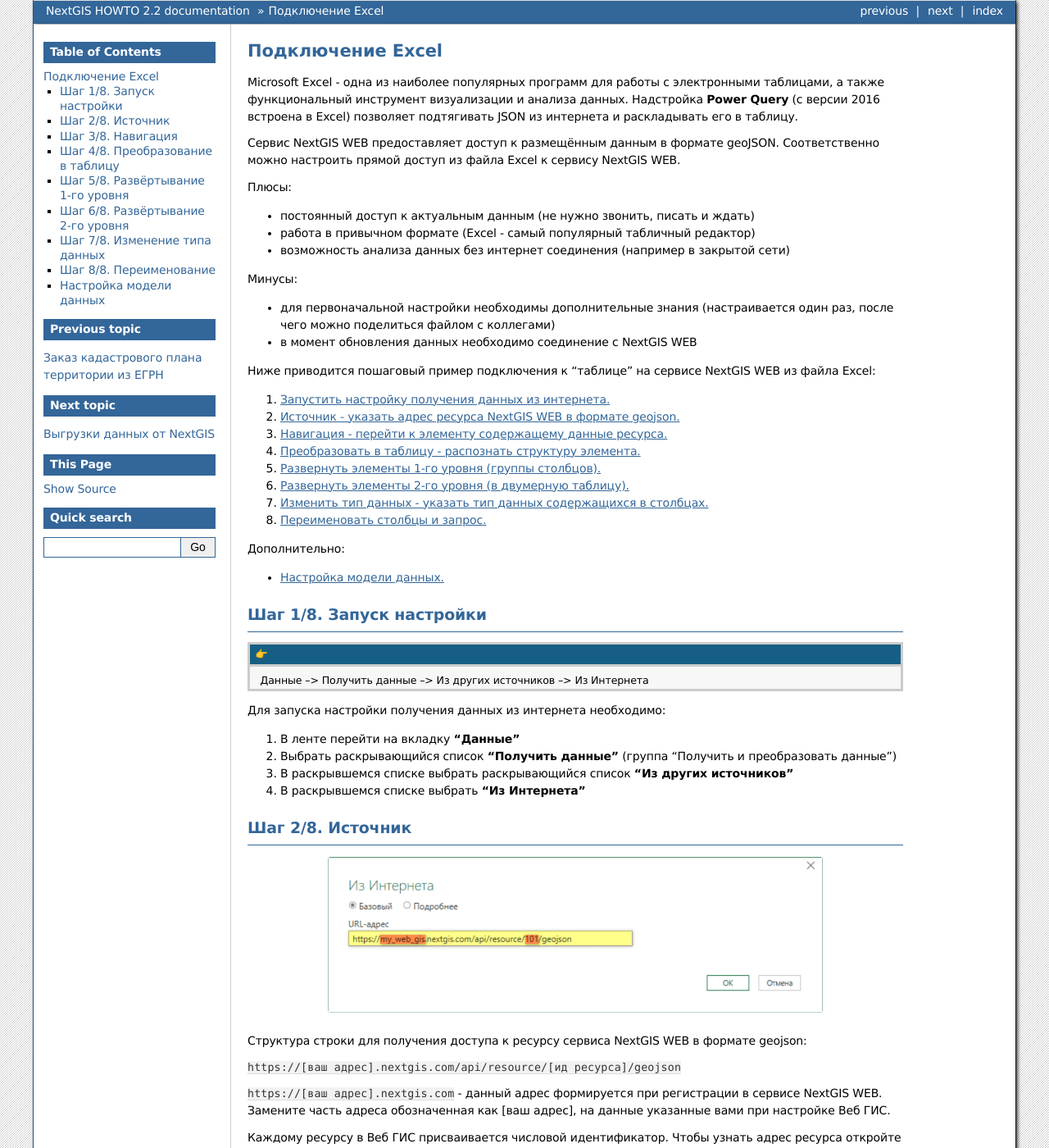
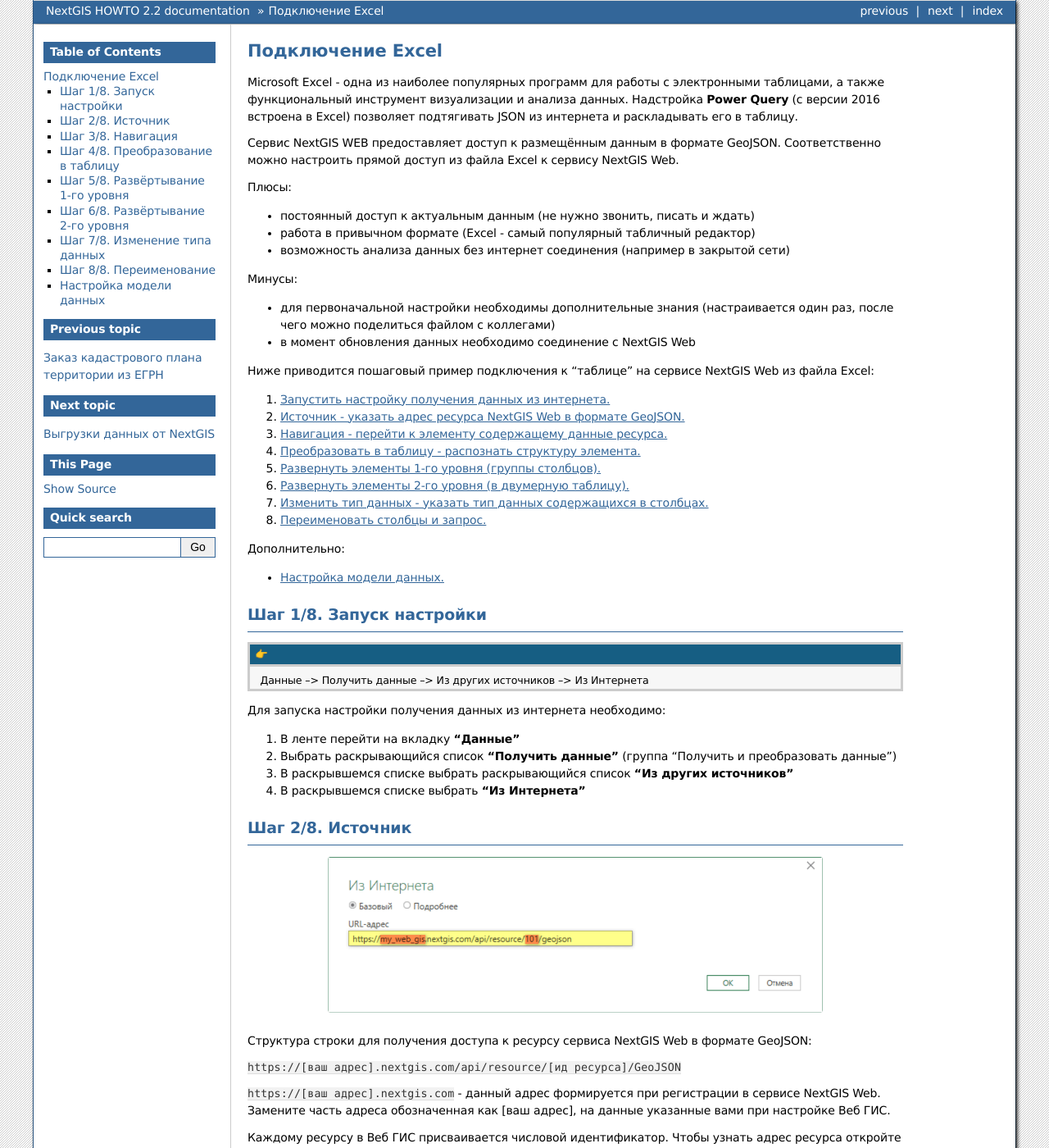
Before and after one commit to nextgis/docs_howto, a Sphinx documentation site: the page built from source/excel.rst, in a window 1280 px wide and 1400 px high. Shown: the whole window at 82% size. Built offline with Sphinx 7.4.7, drawn with Linux system fonts in a browser that asks for light colours; formulas are drawn with MathJax 3; some of the changed text lies outside the part shown.

```diff
--- a/source/excel.rst
+++ b/source/excel.rst
@@ -4,7 +4,7 @@
 Microsoft  Excel -  одна  из  наиболее  популярных  программ  для  работы  с  электронными  таблицами,  а также  функциональный  инструмент  визуализации  и  анализа  данных.  Надстройка **Power Query** (с версии 2016 встроена в Excel) позволяет подтягивать JSON из интернета и раскладывать его в таблицу.
 
 Сервис NextGIS  WEB предоставляет  доступ  к  размещённым  данным  в  формате
-geoJSON. Соответственно  можно настроить прямой доступ из файла Excel к сервису NextGIS WEB.
+GeoJSON. Соответственно  можно настроить прямой доступ из файла Excel к сервису NextGIS Web.
 
 Плюсы:
 
@@ -15,13 +15,13 @@ geoJSON. Соответственно  можно настроить прямо
 Минусы:
 
 * для первоначальной настройки необходимы дополнительные знания (настраивается один раз, после чего можно поделиться файлом с коллегами)
-* в момент обновления данных необходимо соединение с NextGIS WEB
+* в момент обновления данных необходимо соединение с NextGIS Web
 
 
-Ниже приводится пошаговый пример подключения к "таблице" на сервисе NextGIS WEB из файла Excel:
+Ниже приводится пошаговый пример подключения к "таблице" на сервисе NextGIS Web из файла Excel:
 
 1. `Запустить настройку получения данных из интернета. <https://docs.nextgis.ru/docs_howto/source/excel.html#get-data>`_
-2. `Источник - указать адрес ресурса NextGIS WEB в формате geojson. <https://docs.nextgis.ru/docs_howto/source/excel.html#source>`_
+2. `Источник - указать адрес ресурса NextGIS Web в формате GeoJSON. <https://docs.nextgis.ru/docs_howto/source/excel.html#source>`_
 3. `Навигация - перейти к элементу содержащему данные ресурса. <https://docs.nextgis.ru/docs_howto/source/excel.html#query>`_
 4. `Преобразовать в таблицу - распознать структуру элемента. <https://docs.nextgis.ru/docs_howto/source/excel.html#trasform>`_
 5. `Развернуть элементы 1-го уровня (группы столбцов). <https://docs.nextgis.ru/docs_howto/source/excel.html#deploy-one>`_
@@ -61,11 +61,11 @@ geoJSON. Соответственно  можно настроить прямо
    :align: center
    :width: 16cm
 
-Структура строки для получения доступа к ресурсу сервиса NextGIS WEB в формате geojson:
+Структура строки для получения доступа к ресурсу сервиса NextGIS Web в формате GeoJSON:
 
-``https://[ваш адрес].nextgis.com/api/resource/[ид ресурса]/geojson``
+``https://[ваш адрес].nextgis.com/api/resource/[ид ресурса]/GeoJSON``
 
-``https://[ваш адрес].nextgis.com`` - данный адрес формируется при регистрации в сервисе NextGIS WEB. Замените часть адреса обозначенная как [ваш адрес], на данные указанные вами при настройке Веб ГИС.
+``https://[ваш адрес].nextgis.com`` - данный адрес формируется при регистрации в сервисе NextGIS Web. Замените часть адреса обозначенная как [ваш адрес], на данные указанные вами при настройке Веб ГИС.
 
 Каждому ресурсу в Веб ГИС присваивается числовой идентификатор. Чтобы узнать адрес ресурса откройте Веб ГИС и перейдите к ресурсу. В адресной строке браузера после "/resource/" будет указан числовой идентификатор открытого ресурса.
 
@@ -125,7 +125,7 @@ geoJSON. Соответственно  можно настроить прямо
 Во всплывающем окне необходимо отметить интересующие столбцы:
 
 * Cтолбец "type" не содержит полезных для анализа данных.
-* Cтолбец **"id"** содержит уникальный числовой идентификатор записи в базе данных NextGIS WEB. Можете отметить данный столбец, если ваша таблица не содержит идентификатора.
+* Cтолбец **"id"** содержит уникальный числовой идентификатор записи в базе данных NextGIS Web. Можете отметить данный столбец, если ваша таблица не содержит идентификатора.
 * Столбец **"properties"** основной, содержит таблицу ресурса.
 * Cтолбец **"geometry"** содержит информацию о типе координат и сами координаты в проекции Web Mercator (EPSG:3857).
 
@@ -176,13 +176,13 @@ geoJSON. Соответственно  можно настроить прямо
 Из-за непонятных названий, трудно ориентироваться в имеющихся данных.
 Для переименования необходимо:
 
-1. По умолчанию запросу присваивается название Запроса **"geojson"**. Переименование доступно стандартными методами:
+1. По умолчанию запросу присваивается название Запроса **"GeoJSON"**. Переименование доступно стандартными методами:
 
 * по двойному клику левой кнопки мыши по названию запроса;
 * клик правой кнопки мыши по названию запроса с выбором кнопки **"Переименовать"** во всплывающем окне;
 * в окне "Свойства запроса", которое можно вызвать кнопкой **"Свойства"** на вкладке "Главная".
 
-Наименование столбцов соответствует наименованиям хранимым в сервисе NextGIS WEB т.е. обычно на латинице. Переименование доступно стандартными методами:
+Наименование столбцов соответствует наименованиям хранимым в сервисе NextGIS Web т.е. обычно на латинице. Переименование доступно стандартными методами:
 
 * по двойному клику левой кнопки мыши по названию столбца;
 * клик по названию столбца правой кнопки мыши с выбором кнопки **"Переименовать"** во сплывающем окне.
@@ -197,9 +197,9 @@ geoJSON. Соответственно  можно настроить прямо
 Настройка модели данных
 -----------------------
 
-В одном файле Excel можно настроить несколько запросов к ресурсам NextGIS WEB. Если данные ресурсы связаны между собой, то необходимо настроить связи между ними и в файле Excel. Данную настройку должен выполнять пользователь:
+В одном файле Excel можно настроить несколько запросов к ресурсам NextGIS Web. Если данные ресурсы связаны между собой, то необходимо настроить связи между ними и в файле Excel. Данную настройку должен выполнять пользователь:
 
-* знакомый со структурой созданных ресурсов в сервисе NextGIS WEB;
+* знакомый со структурой созданных ресурсов в сервисе NextGIS Web;
 * имеющий понятие о типах связей между таблицами, внутренних и внешних ключах.
 
 Для настройки связей необходимо:
```
